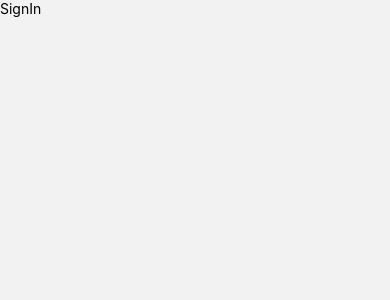
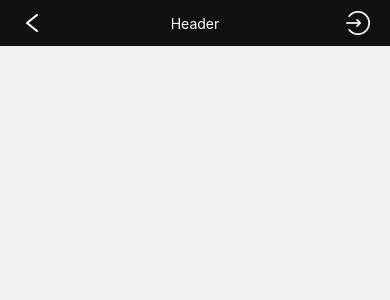
Before and after one commit to THIAGOMORGADO/blog-app, a React Native app: screen /Login in a window 390 px wide. Shown: the top 300 px of the page. Built offline with nearby package versions, Linux system fonts and the light colour scheme.

Commit message:
compoent header

```diff
--- a/App.tsx
+++ b/App.tsx
@@ -1,12 +1,15 @@
 import React from 'react'
+import { StatusBar } from 'react-native';
 
 import {NavigationContainer}  from "@react-navigation/native";
 import MainStack from "./src/Routes/MainStack";
 
 
+
 export default function App() {
   return (
     <NavigationContainer>
+      <StatusBar barStyle={'light-content'} backgroundColor="#333"/>
       <MainStack />
     </NavigationContainer>
   );
--- a/src/Routes/MainStack.tsx
+++ b/src/Routes/MainStack.tsx
@@ -13,7 +13,7 @@ const Stack = createNativeStackNavigator();
 export default function MainStack() {
   return(
     <Stack.Navigator
-      initialRouteName='criarConta'
+      initialRouteName='Login'
       screenOptions={{
         headerShown: false
       }}
--- /dev/null
+++ b/src/components/Header/index.tsx
@@ -0,0 +1,29 @@
+import { Text, Touchable, TouchableOpacity, View } from 'react-native';
+import { AntDesign  } from '@expo/vector-icons'
+
+import {styles} from './styles'
+import { useState } from 'react';
+
+export default function Header() {
+  const [active, setActive] = useState(false)
+ return (
+  <View style={styles.headerContainer}>
+  <TouchableOpacity>
+   <AntDesign name="left" size={24} color="#fff" />
+  </TouchableOpacity>
+
+    <Text style={styles.titleHeader}>Header</Text>
+
+    { active
+    ? <TouchableOpacity>
+        <AntDesign name="user" size={24} color="#fff" />
+      </TouchableOpacity>
+
+    : <TouchableOpacity>
+        <AntDesign name="login" size={24} color="#fff" />
+      </TouchableOpacity>
+    }
+
+  </View>
+  );
+}
--- /dev/null
+++ b/src/components/Header/styles.ts
@@ -0,0 +1,15 @@
+import { StyleSheet } from "react-native";
+
+export const styles = StyleSheet.create({
+  headerContainer: {
+    backgroundColor:'#111',
+    flexDirection: 'row',
+    justifyContent:'space-between',
+    alignItems: 'center',
+    paddingHorizontal: 20,
+    paddingVertical: 10,
+  },
+  titleHeader: {
+    color: '#fff'
+  }
+})
--- a/src/screens/SignIn/index.tsx
+++ b/src/screens/SignIn/index.tsx
@@ -1,10 +1,11 @@
 import { View, Text } from 'react-native'
 import React from 'react'
+import Header from '../../components/Header'
 
 export default function SignIn() {
   return (
     <View>
-      <Text>SignIn</Text>
+      <Header />
     </View>
   )
 }
```
Also changed, not shown: 1 other file (tests, documents, lock files or other folders).
